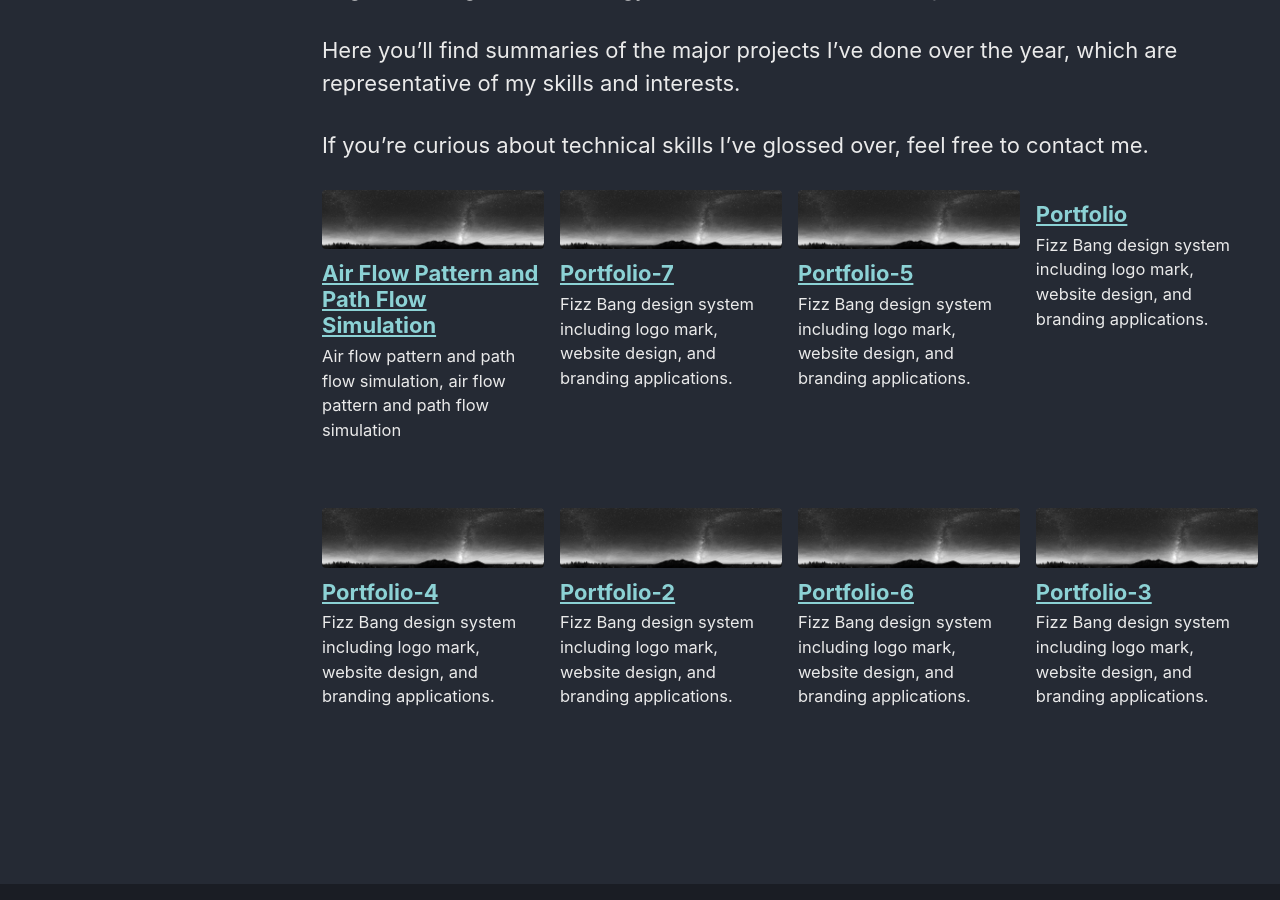
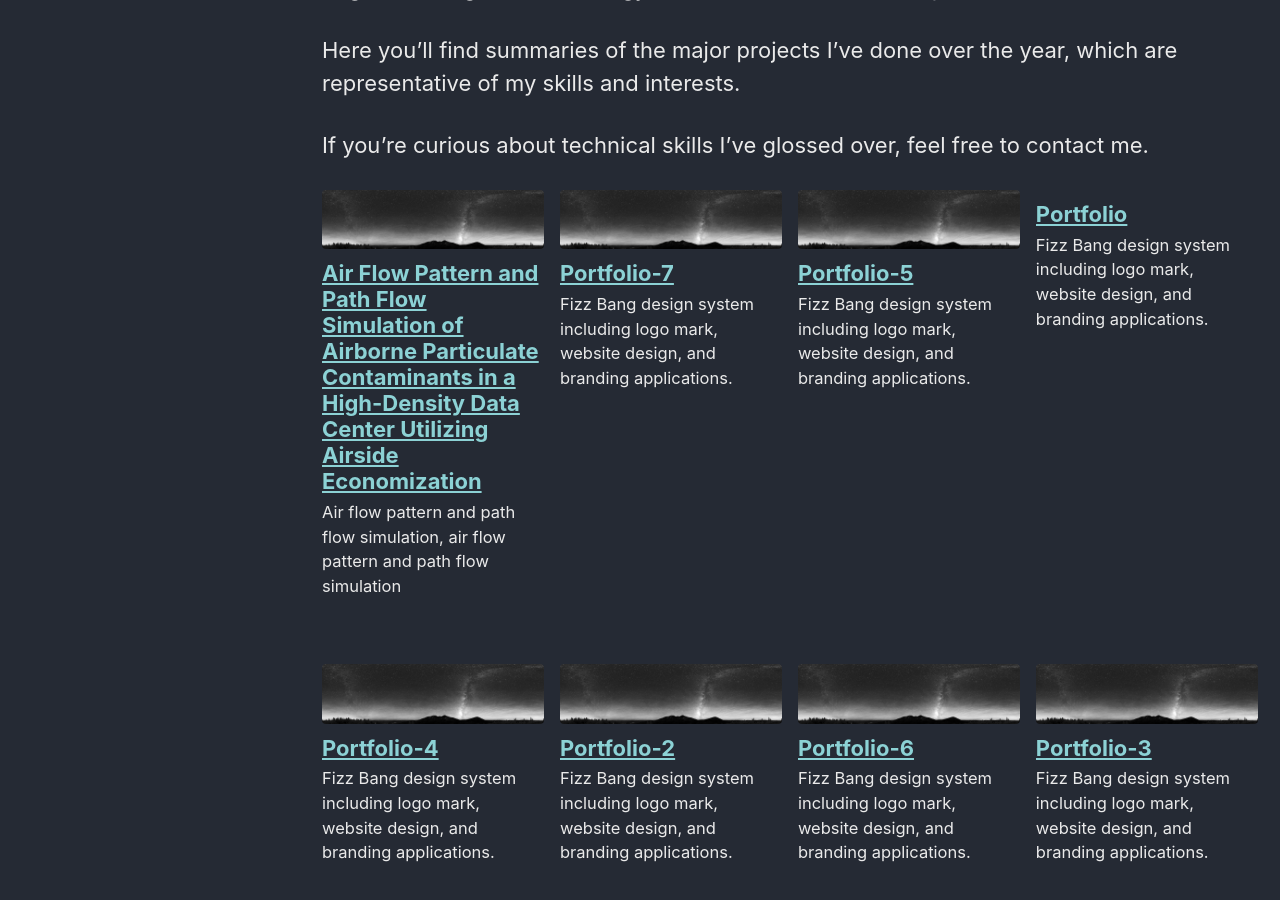
Before and after one commit to thgautham/th-gautham.github.io, a Jekyll site: the page built from _pages/portfolio.md, in a window 1280 px wide and 900 px high, scrolled down 722 px. Built offline with Jekyll 4.4.1, drawn with Linux system fonts in a browser that asks for light colours; cached includes are drawn as plain includes.

```diff
--- a/_portfolio/Portfolio1.md
+++ b/_portfolio/Portfolio1.md
@@ -1,5 +1,5 @@
 ---
-title: "Air Flow Pattern and Path Flow Simulation "
+title: "Air Flow Pattern and Path Flow Simulation of Airborne Particulate Contaminants in a High-Density Data Center Utilizing Airside Economization "
 excerpt: "Air flow pattern and path flow simulation, air flow pattern and path flow simulation"
 header:
   image: /images/space-background.jpg
```
